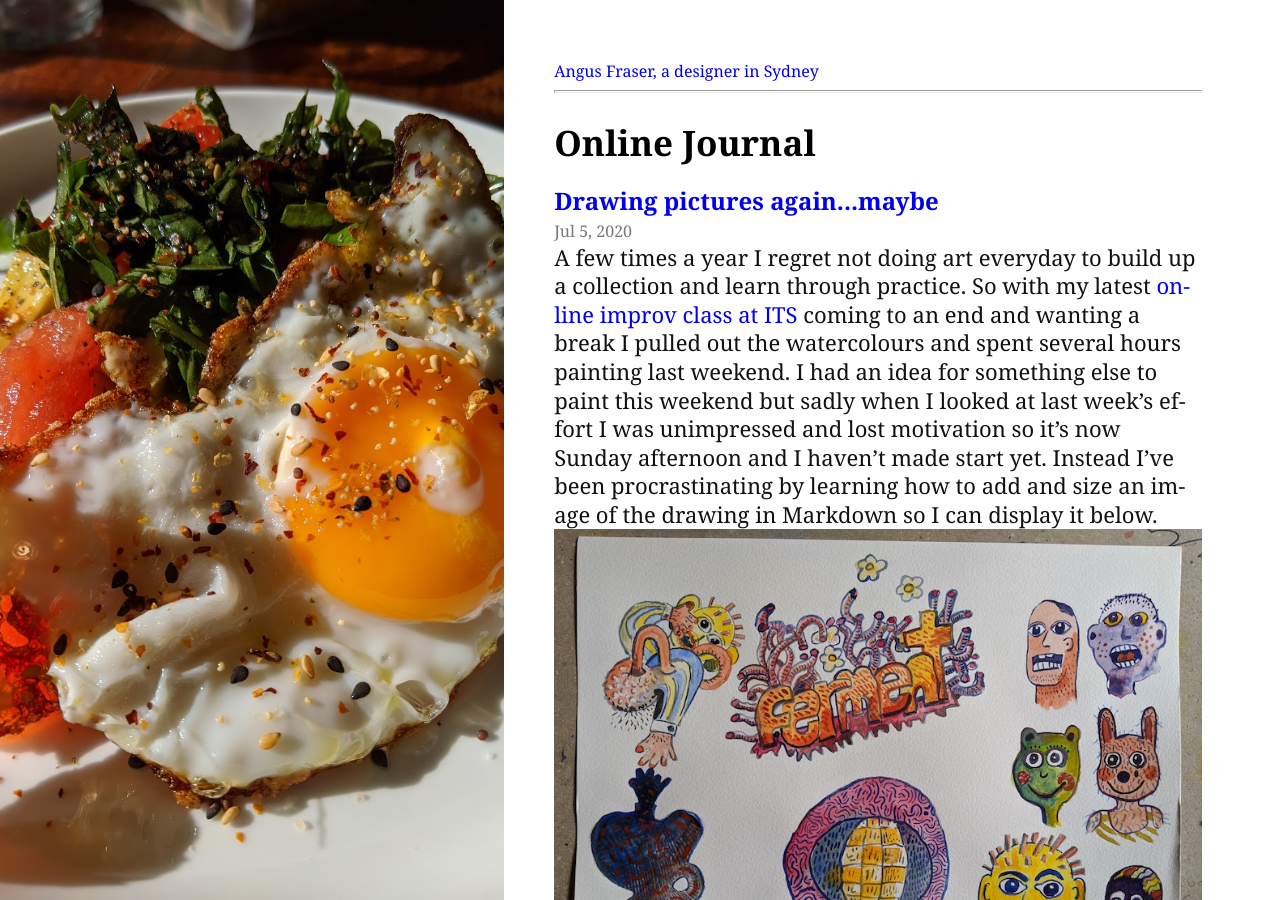
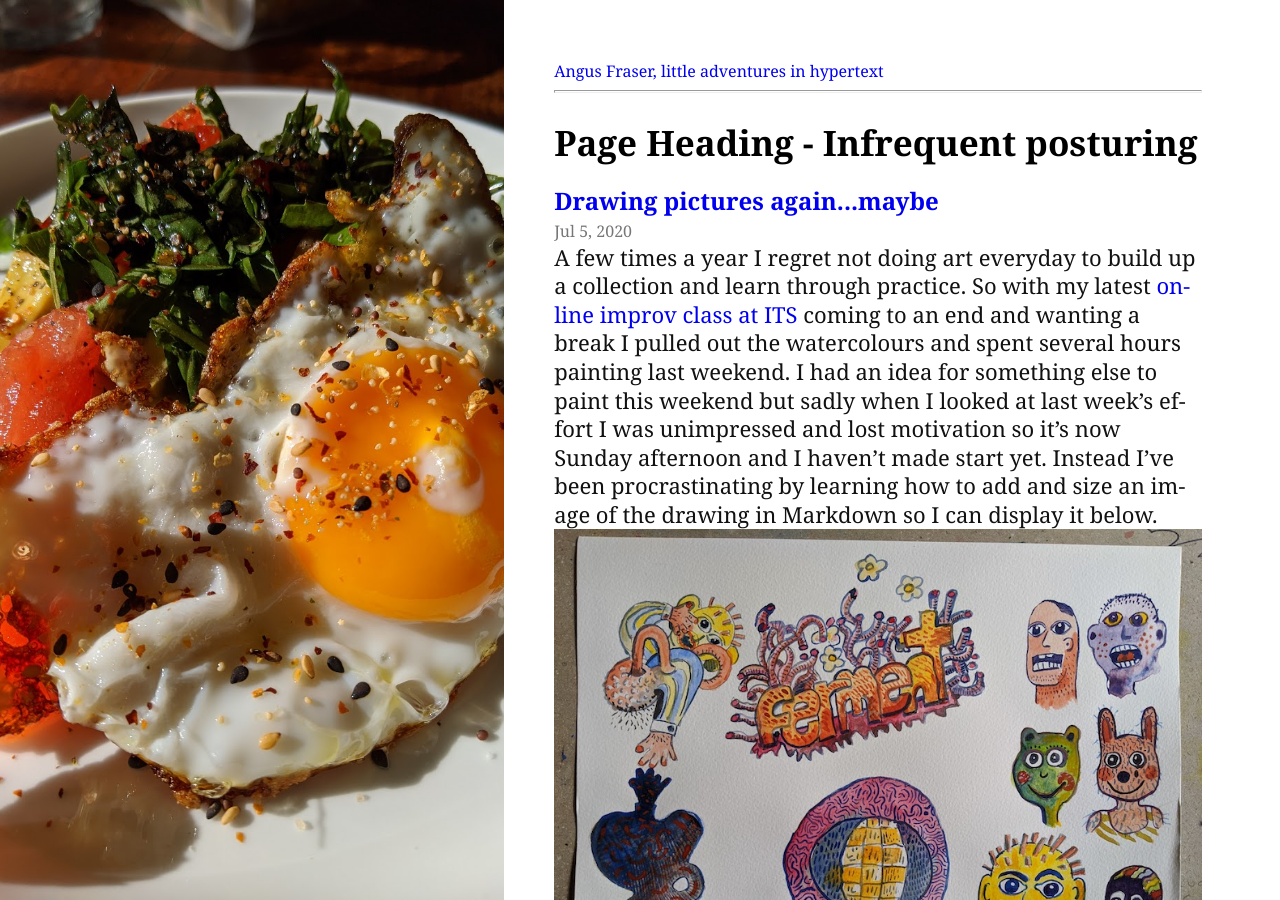
Before and after one commit to angusf/personalsite, a Jekyll site: the page built from index.markdown, in a window 1280 px wide and 900 px high. Built offline with Jekyll 4.4.1, drawn with Linux system fonts in a browser that asks for light colours.

Commit message:
Changing site title

```diff
--- a/_config.yml
+++ b/_config.yml
@@ -18,18 +18,17 @@
 # You can create any custom variable you would like, and they will be accessible
 # in the templates via {{ site.myvariable }}.
 
-title: Angus Fraser, a designer in Sydney
+title: Angus Fraser, little adventures in hypertext
 author: Angus Fraser
 email: angusf@gmail.com
 description: >- # this means to ignore newlines until "baseurl:"
-  Short description of this site
+  Just a place to play around with web development tools and post things I can take down later if I want to.
 baseurl: "" # the subpath of your site, e.g. /blog
-url: "" # the base hostname & protocol for your site, e.g. http://example.com
+url: "http://www.angusf.com" # the base hostname & protocol for your site, e.g. http://example.com
 twitter_username: angusf
 github_username:  angusf
 
 # Build settings
-
 markdown: kramdown
 plugins:
   - jekyll-feed
--- a/_layouts/home.html
+++ b/_layouts/home.html
@@ -2,7 +2,7 @@
 layout: default
 ---
 <div class="home">
-  <h1 class="page-heading">Online Journal</h1>
+  <h1 class="page-heading">Page Heading - Infrequent posturing</h1>
   {% for post in site.posts %}
   <h2><a class="post-link" href="{{ post.url | relative_url }}">{{ post.title | escape }}</a></h2>
   {% assign date_format = site.angusftheme1.date_format | default: "%b %-d, %Y" %}
```
